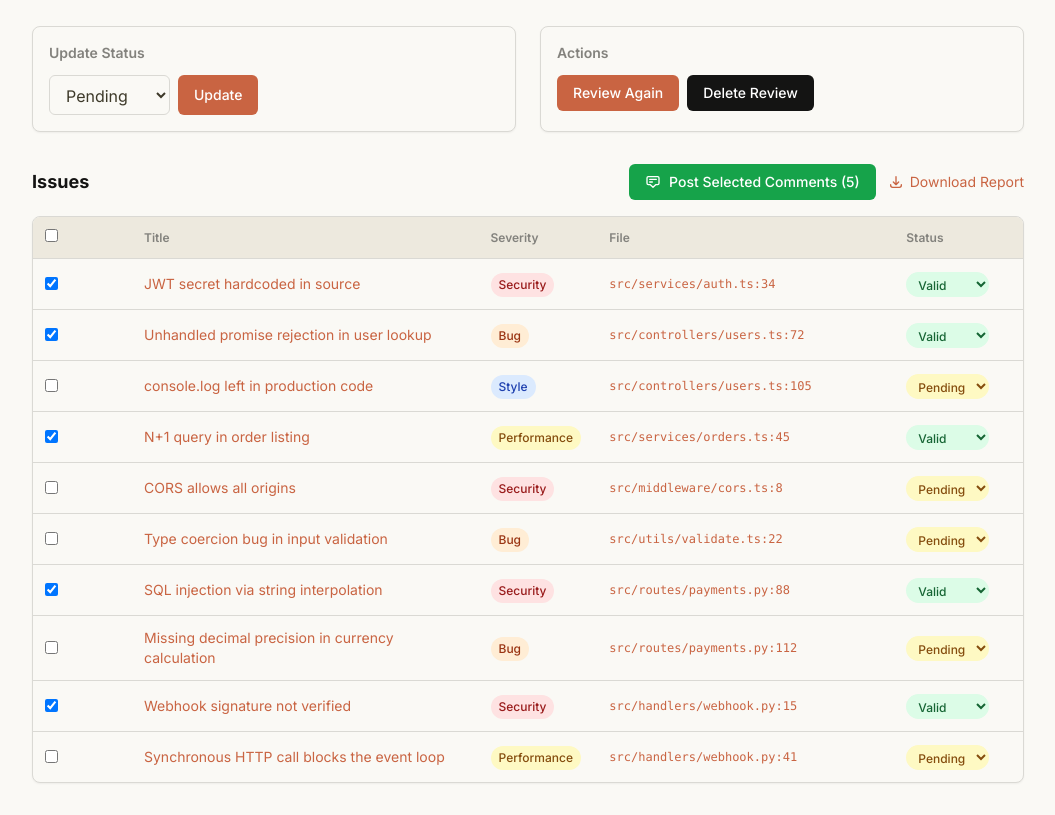
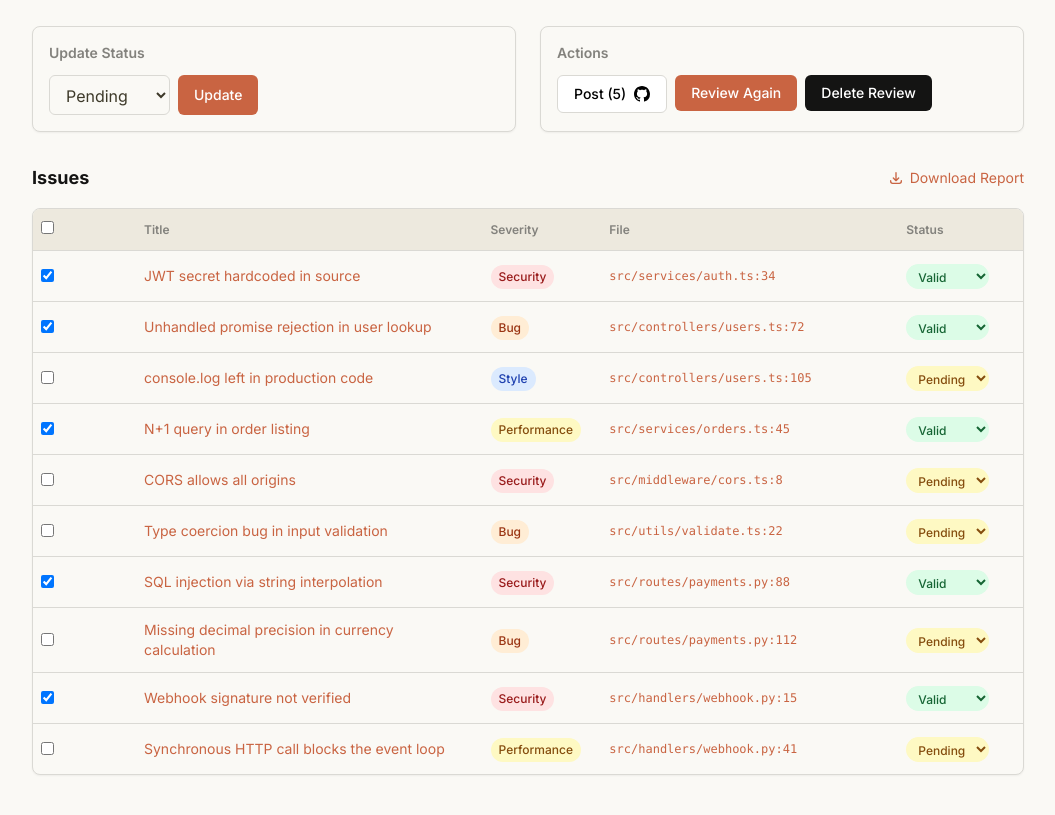
Before and after one commit to lovenangelo/loupe, a Django app: template reviews/templates/reviews/show.html in a window 1280 px wide. Shown: the part 151-966 px from the top of the page, without its empty margins (112-1167 px from the left). After the commit the page ends 926 px from the top, so only its background shows below. Run offline with Django 4.2, Linux system fonts and the light colour scheme; the template is opened without the code that fills it: values that come from a table or form of the project are taken from there, others are empty; data comes from the database, SQL or seed files in the repository; some libraries are stand-ins or nearby versions.

Commit message:
feat: move post button to actions, update styling, remove status from PDF report

```diff
--- a/reviews/templates/reviews/report.html
+++ b/reviews/templates/reviews/report.html
@@ -67,7 +67,6 @@
       <th style="width:40%">Title</th>
       <th>Severity</th>
       <th>File</th>
-      <th>Status</th>
     </tr>
   </thead>
   <tbody>
@@ -76,7 +75,6 @@
       <td><a href="#issue-{{ forloop.counter }}" style="color:#2563eb; text-decoration:none;">{{ issue.title }}</a></td>
       <td><span class="badge severity-{{ issue.severity }}">{{ issue.get_severity_display }}</span></td>
       <td style="font-family:monospace; font-size:0.8rem;">{{ issue.file_path }}:{{ issue.line_number }}</td>
-      <td><span class="badge status-{{ issue.status }}">{{ issue.get_status_display }}</span></td>
     </tr>
     {% endfor %}
   </tbody>
@@ -88,7 +86,6 @@
   <div style="display:flex; align-items:center; gap:0.5rem; margin-bottom:0.25rem;">
     <h3>{{ forloop.counter }}. {{ issue.title }}</h3>
     <span class="badge severity-{{ issue.severity }}">{{ issue.get_severity_display }}</span>
-    <span class="badge status-{{ issue.status }}">{{ issue.get_status_display }}</span>
   </div>
   <p class="issue-meta">
     <a href="{{ issue.github_diff_url }}">{{ issue.file_path }}:{{ issue.line_number }}</a>
--- a/reviews/templates/reviews/show.html
+++ b/reviews/templates/reviews/show.html
@@ -56,6 +56,15 @@
     <div class="bg-card rounded-lg border border-border p-4 shadow-sm">
         <h2 class="text-sm font-semibold text-muted-foreground mb-3">Actions</h2>
         <div class="flex gap-2">
+            {% if issues %}
+            <button id="post-selected-btn" onclick="postSelectedComments()" disabled
+                class="inline-flex items-center gap-2 bg-white text-black border border-border px-4 py-2 rounded-md text-sm font-medium hover:bg-gray-100 transition-colors disabled:opacity-50 disabled:cursor-not-allowed">
+                <span>Post</span>
+                <svg xmlns="http://www.w3.org/2000/svg" class="h-4 w-4" viewBox="0 0 16 16" fill="currentColor">
+                    <path d="M8 0C3.58 0 0 3.58 0 8c0 3.54 2.29 6.53 5.47 7.59.4.07.55-.17.55-.38 0-.19-.01-.82-.01-1.49-2.01.37-2.53-.49-2.69-.94-.09-.23-.48-.94-.82-1.13-.28-.15-.68-.52-.01-.53.63-.01 1.08.58 1.23.82.72 1.21 1.87.87 2.33.66.07-.52.28-.87.51-1.07-1.78-.2-3.64-.89-3.64-3.95 0-.87.31-1.59.82-2.15-.08-.2-.36-1.02.08-2.12 0 0 .67-.21 2.2.82.64-.18 1.32-.27 2-.27.68 0 1.36.09 2 .27 1.53-1.04 2.2-.82 2.2-.82.44 1.1.16 1.92.08 2.12.51.56.82 1.27.82 2.15 0 3.07-1.87 3.75-3.65 3.95.29.25.54.73.54 1.48 0 1.07-.01 1.93-.01 2.2 0 .21.15.46.55.38A8.013 8.013 0 0016 8c0-4.42-3.58-8-8-8z"/>
+                </svg>
+            </button>
+            {% endif %}
             <form method="post" action="{% url 'reviews:rerun' review_id=review.id %}" onsubmit="return confirm('Re-review this PR? Resolved issues will be marked invalid and new issues will be added.')">
                 {% csrf_token %}
                 <button type="submit" class="bg-primary text-primary-foreground px-4 py-2 rounded-md text-sm font-medium hover:opacity-90 transition-opacity {% if review.status == 'analyzing' %}opacity-50 cursor-not-allowed{% endif %}" {% if review.status == 'analyzing' %}disabled{% endif %}>Review Again</button>
@@ -72,13 +81,6 @@
     <h2 class="text-lg font-bold text-card-foreground">Issues</h2>
     {% if issues %}
     <div class="flex items-center gap-3">
-        <button id="post-selected-btn" onclick="postSelectedComments()" disabled
-            class="inline-flex items-center gap-2 bg-green-600 text-white px-4 py-2 rounded-md text-sm font-medium hover:bg-green-700 transition-colors disabled:opacity-50 disabled:cursor-not-allowed">
-            <svg xmlns="http://www.w3.org/2000/svg" class="h-4 w-4" fill="none" viewBox="0 0 24 24" stroke="currentColor" stroke-width="2">
-                <path stroke-linecap="round" stroke-linejoin="round" d="M7 8h10M7 12h4m1 8l-4-4H5a2 2 0 01-2-2V6a2 2 0 012-2h14a2 2 0 012 2v8a2 2 0 01-2 2h-3l-4 4z" />
-            </svg>
-            Post Selected Comments
-        </button>
         <a href="{% url 'reviews:download_report' review_id=review.id %}"
            class="inline-flex items-center gap-1.5 text-sm text-primary hover:underline">
             <svg xmlns="http://www.w3.org/2000/svg" class="h-4 w-4" fill="none" viewBox="0 0 24 24" stroke="currentColor" stroke-width="2">
@@ -95,7 +97,7 @@
     <table class="w-full table-fixed text-left">
         <thead class="bg-muted border-b border-border">
             <tr>
-                <th class="px-3 py-3 text-xs font-semibold text-muted-foreground w-10">
+                <th class="px-2 py-3 text-xs font-semibold text-muted-foreground w-8">
                     <input type="checkbox" id="select-all" class="rounded border-border cursor-pointer" title="Select all">
                 </th>
                 <th class="px-3 py-3 text-xs font-semibold text-muted-foreground" style="width:35%">Title</th>
@@ -108,7 +110,7 @@
             {% for issue in issues %}
             <tr class="transition-colors issue-row {% if issue.status == 'invalid' %}opacity-40{% else %}hover:bg-muted/50{% endif %}"
                 data-issue-id="{{ issue.id }}" data-status="{{ issue.status }}">
-                <td class="px-3 py-3">
+                <td class="px-2 py-3">
                     <input type="checkbox"
                         class="issue-checkbox rounded border-border cursor-pointer"
                         data-issue-id="{{ issue.id }}"
@@ -157,7 +159,7 @@
 {% if issues %}
 <script>
 const csrfToken = '{{ csrf_token }}';
-const svgIcon = '<svg xmlns="http://www.w3.org/2000/svg" class="h-4 w-4" fill="none" viewBox="0 0 24 24" stroke="currentColor" stroke-width="2"><path stroke-linecap="round" stroke-linejoin="round" d="M7 8h10M7 12h4m1 8l-4-4H5a2 2 0 01-2-2V6a2 2 0 012-2h14a2 2 0 012 2v8a2 2 0 01-2 2h-3l-4 4z" /></svg>';
+const svgIcon = '<svg xmlns="http://www.w3.org/2000/svg" class="h-4 w-4" viewBox="0 0 16 16" fill="currentColor"><path d="M8 0C3.58 0 0 3.58 0 8c0 3.54 2.29 6.53 5.47 7.59.4.07.55-.17.55-.38 0-.19-.01-.82-.01-1.49-2.01.37-2.53-.49-2.69-.94-.09-.23-.48-.94-.82-1.13-.28-.15-.68-.52-.01-.53.63-.01 1.08.58 1.23.82.72 1.21 1.87.87 2.33.66.07-.52.28-.87.51-1.07-1.78-.2-3.64-.89-3.64-3.95 0-.87.31-1.59.82-2.15-.08-.2-.36-1.02.08-2.12 0 0 .67-.21 2.2.82.64-.18 1.32-.27 2-.27.68 0 1.36.09 2 .27 1.53-1.04 2.2-.82 2.2-.82.44 1.1.16 1.92.08 2.12.51.56.82 1.27.82 2.15 0 3.07-1.87 3.75-3.65 3.95.29.25.54.73.54 1.48 0 1.07-.01 1.93-.01 2.2 0 .21.15.46.55.38A8.013 8.013 0 0016 8c0-4.42-3.58-8-8-8z"/></svg>';
 
 // Status change handler
 document.querySelectorAll('.issue-status-select').forEach(function(select) {
@@ -217,7 +219,7 @@ function updatePostButton() {
     if (!btn) return;
     const checked = document.querySelectorAll('.issue-checkbox:checked').length;
     btn.disabled = checked === 0;
-    btn.innerHTML = svgIcon + ' Post Selected Comments' + (checked > 0 ? ' (' + checked + ')' : '');
+    btn.innerHTML = '<span>Post' + (checked > 0 ? ' (' + checked + ')' : '') + '</span> ' + svgIcon;
 }
 
 function postSelectedComments() {
```
